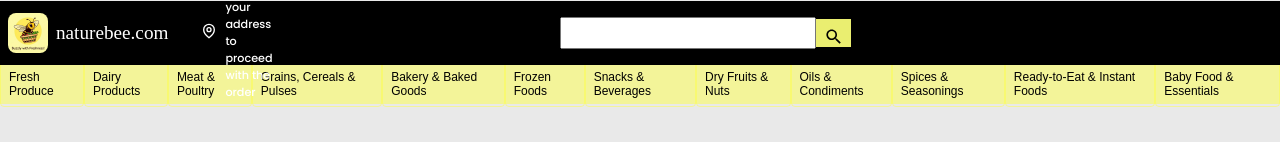
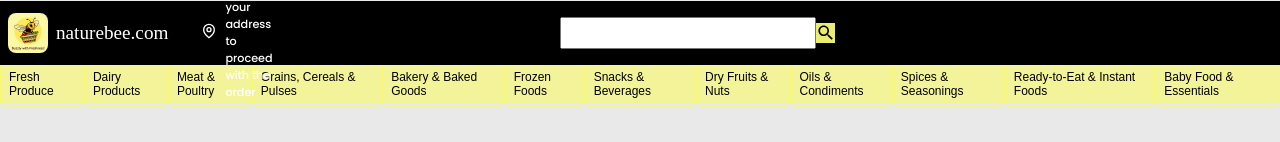
Before and after one commit to NIRANJAN-PATIL-1811/Naturebee, a React (Vite) app in the folder front-end/: page / in a window 1280 px wide. Shown: the top 142 px of the page. Built offline with nearby package versions, Linux system fonts and the light colour scheme; a web font is replaced by a local one.

Commit message:
New Changes Added

```diff
--- a/front-end/src/components/css/Navbar.css
+++ b/front-end/src/components/css/Navbar.css
@@ -96,9 +96,6 @@ body, html {
 }
 
 .search-icon-div {
-  padding-left: 1vh;
-  padding-right: 1vh;
-  padding-top: 1vh;
   font-size: 120%;
   background-color: rgb(234, 238, 112);
   /* background-color: red; */
```
